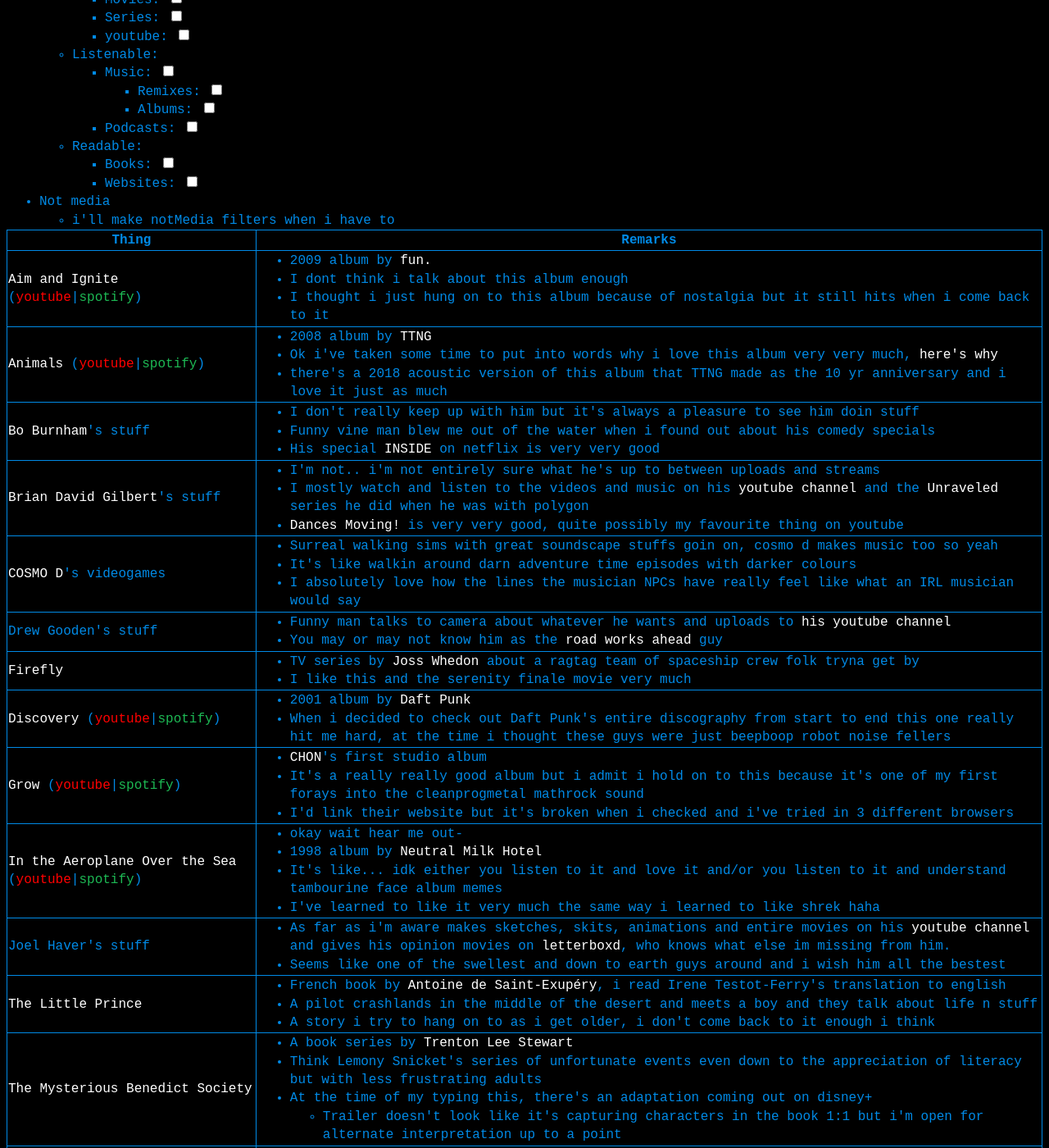
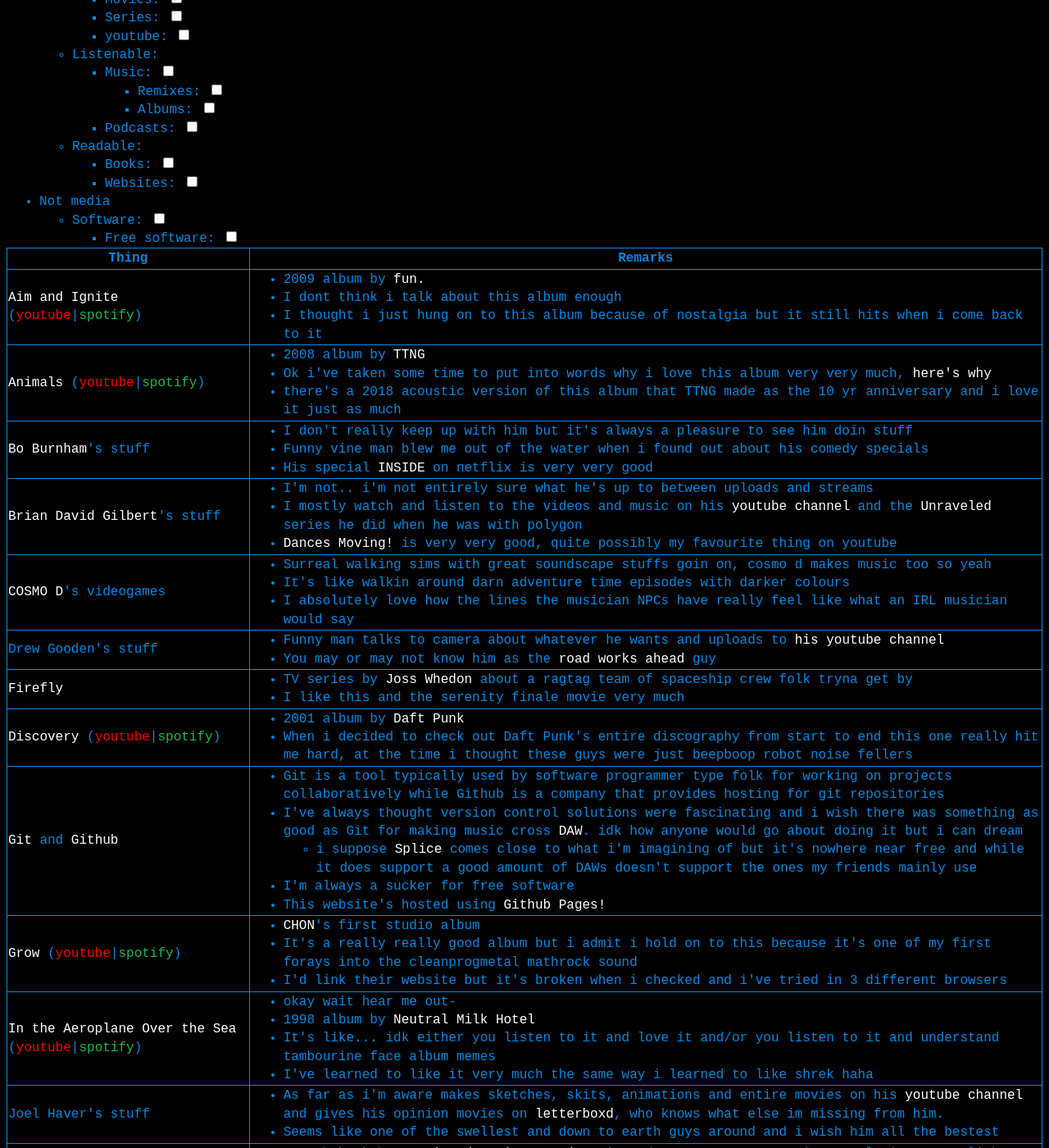
Before and after one commit to a-erfan-aa/a-erfan-aa.github.io, a Jekyll site: the page built from things-i-like.html, in a window 1280 px wide and 1400 px high, scrolled down 1639 px. Shown: the whole window at 82% size. Built offline with Jekyll 4.4.1, drawn with Linux system fonts in a browser that asks for light colours; some of the changed text lies outside the part shown.

Commit message:
added Git and Github to the big list
also did "Big">"big" at line 115

```diff
--- a/things-i-like.html
+++ b/things-i-like.html
@@ -112,7 +112,7 @@
 <br>
 
 <div><!-- section title and content -->
-	<h3>The Big list of things [<a id="filterToggle" onclick="toggleFilterDisp()">click/tap to hide filters</a>]</h3>
+	<h3>The big list of things [<a id="filterToggle" onclick="toggleFilterDisp()">click/tap to hide filters</a>]</h3>
 	<p>The filters are just broad strokes, for example you can both play things and read things on a website. I just have them because i hope to keep this list growing and having a filter's gonna help.</p>
 		<div id="filters"><!-- filters -->
 			<!-- a bunch of checkboxes
@@ -148,7 +148,10 @@
 					</ul>
 				<li>Not media</li>
 					<ul>
-						<li>i'll make notMedia filters when i have to</li>
+						<li>Software: <input type="checkbox" id="software" onclick="filterTable()"></li>
+							<ul>
+								<li>Free software: <input type="checkbox" id="freeSoftware" onclick="filterTable()"></li>
+							</ul>
 					</ul>
 			</ul>
 		</div>
@@ -242,6 +245,20 @@
 				<ul>
 					<li>2001 album by <a href="https://en.wikipedia.org/wiki/Daft_Punk">Daft Punk</a></li>
 					<li>When i decided to check out Daft Punk's entire discography from start to end this one really hit me hard, at the time i thought these guys were just beepboop robot noise fellers</li>
+				</ul>
+			</td>
+		</tr>
+		<tr class="software freeSoftware">
+			<td><a href="https://git-scm.com/">Git</a> and <a href="https://github.com/">Github</a></td>
+			<td>
+				<ul>
+					<li>Git is a tool typically used by software programmer type folk for working on projects collaboratively while Github is a company that provides hosting for git repositories</li>
+					<li>I've always thought version control solutions were fascinating and i wish there was something as good as Git for making music cross <a href="https://en.wikipedia.org/wiki/Digital_audio_workstation">DAW</a>. idk how anyone would go about doing it but i can dream</li>
+						<ul>
+							<li>i suppose <a href="https://splice.com/features/studio">Splice</a> comes close to what i'm imagining of but it's nowhere near free and while it does support a good amount of DAWs doesn't support the ones my friends mainly use</li>
+						</ul>
+					<li>I'm always a sucker for free software</li>
+					<li>This website's hosted using <a href="https://pages.github.com/">Github Pages!</a></li>
 				</ul>
 			</td>
 		</tr>
```
